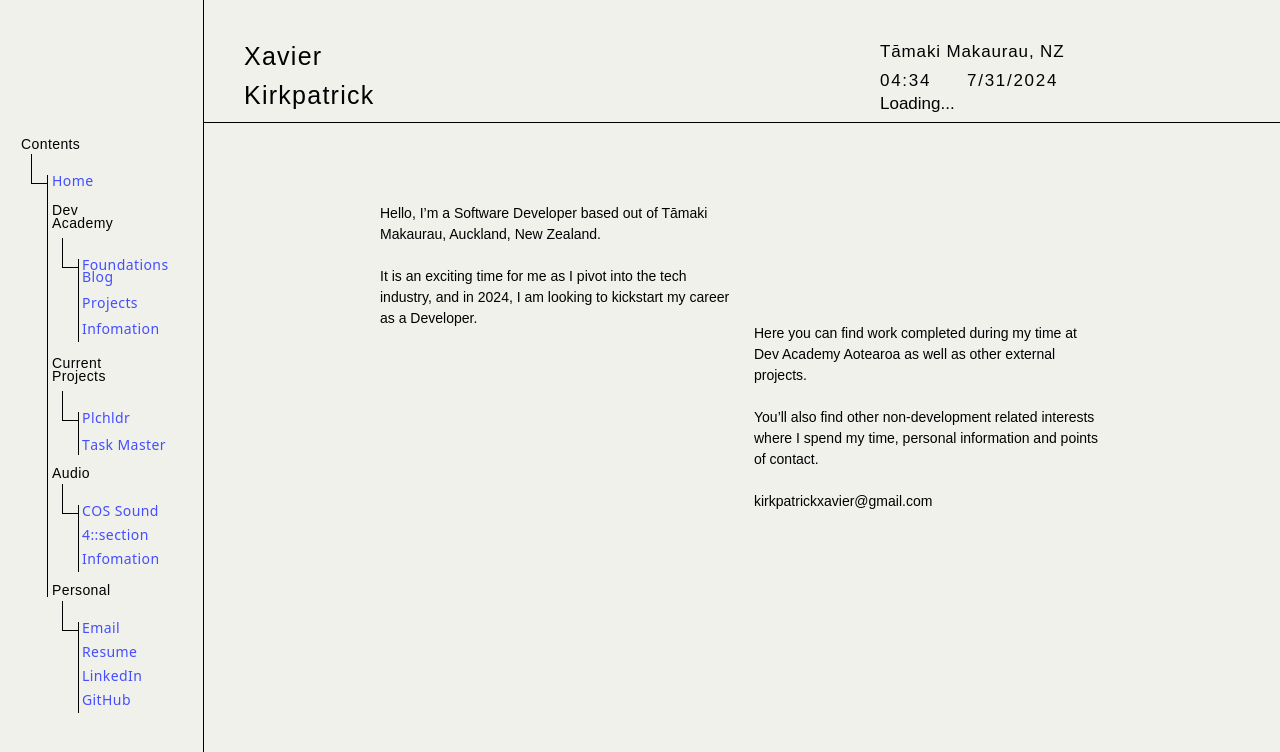
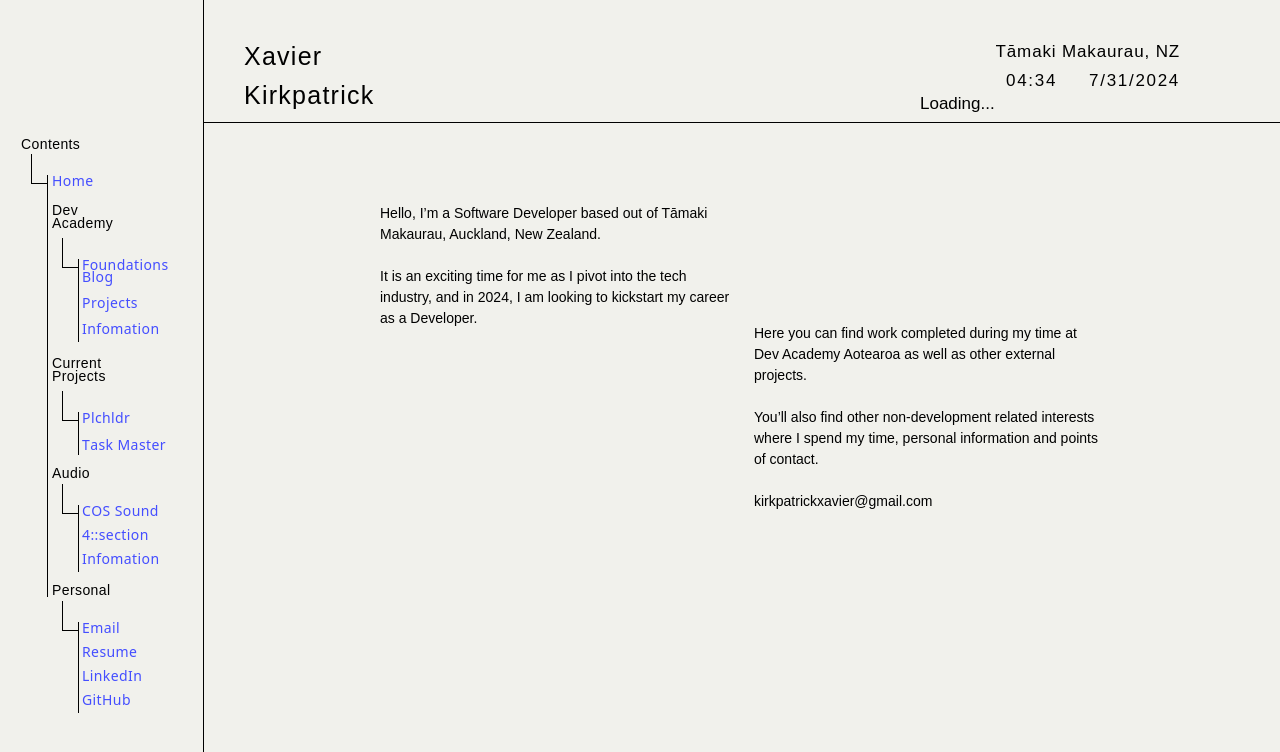
Before and after one commit to xavier-kirkpatrick/xavier-kirkpatrick.github.io, a React (Vite) app: page / in a window 1280 px wide. Shown: the top 752 px of the page. Built offline with nearby package versions, Linux system fonts and the light colour scheme; no server answers.

Commit message:
apply flex width to marquee and alignment to all flex items

```diff
--- a/public/main.css
+++ b/public/main.css
@@ -733,6 +733,22 @@ video {
   width: 350px;
 }
 
+.w-\[100px\] {
+  width: 100px;
+}
+
+.w-\[500px\] {
+  width: 500px;
+}
+
+.w-\[280px\] {
+  width: 280px;
+}
+
+.w-\[260px\] {
+  width: 260px;
+}
+
 .flex-1 {
   flex: 1 1 0%;
 }
@@ -761,20 +777,12 @@ video {
   align-items: flex-start;
 }
 
-.justify-end {
-  justify-content: flex-end;
+.items-end {
+  align-items: flex-end;
 }
 
 .justify-center {
   justify-content: center;
-}
-
-.justify-evenly {
-  justify-content: space-evenly;
-}
-
-.justify-items-center {
-  justify-items: center;
 }
 
 .space-x-6 > :not([hidden]) ~ :not([hidden]) {
@@ -807,8 +815,16 @@ video {
   margin-bottom: calc(1px * var(--tw-space-y-reverse));
 }
 
-.justify-self-center {
-  justify-self: center;
+.space-x-5 > :not([hidden]) ~ :not([hidden]) {
+  --tw-space-x-reverse: 0;
+  margin-right: calc(1.25rem * var(--tw-space-x-reverse));
+  margin-left: calc(1.25rem * calc(1 - var(--tw-space-x-reverse)));
+}
+
+.space-x-8 > :not([hidden]) ~ :not([hidden]) {
+  --tw-space-x-reverse: 0;
+  margin-right: calc(2rem * var(--tw-space-x-reverse));
+  margin-left: calc(2rem * calc(1 - var(--tw-space-x-reverse)));
 }
 
 .overflow-hidden {
@@ -863,10 +879,6 @@ video {
 
 .pt-\[80px\] {
   padding-top: 80px;
-}
-
-.align-middle {
-  vertical-align: middle;
 }
 
 .font-primary {
--- a/src/components/Header.tsx
+++ b/src/components/Header.tsx
@@ -66,9 +66,9 @@ function Header() {
           <h1>{animateText("Kirkpatrick")}</h1>
         </motion.div>
         {/* ------- Header bar date + time + location section ------- */}
-        <motion.div className="absolute right-[100px] font-primary text-[17px] leading-[23px]">
+        <motion.div className="absolute right-[100px] flex w-[280px] flex-col items-end font-primary text-[17px] leading-[23px]">
           <p className="tracking-wider">{animateText("Tāmaki Makaurau, NZ")}</p>
-          <p className="flex space-x-9 tracking-widest">
+          <p className="flex space-x-8 tracking-widest">
             {animateText(
               dateTime
                 .toLocaleTimeString("en-US", {
@@ -81,9 +81,9 @@ function Header() {
             {animateText(dateTime.toLocaleDateString())}
           </p>
 
-          <div className="w-[300px]">
+          <p className="w-[260px]">
             <DisplayWeather />
-          </div>
+          </p>
         </motion.div>
       </div>
 
```
Also changed, not shown: .million/store.json.
